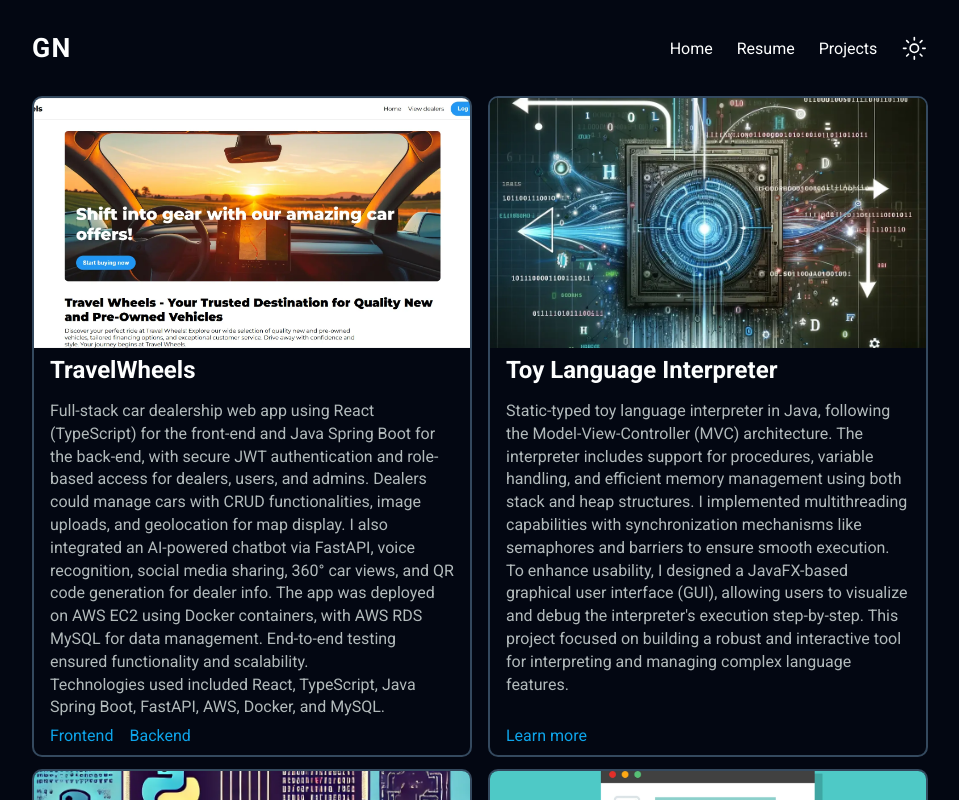
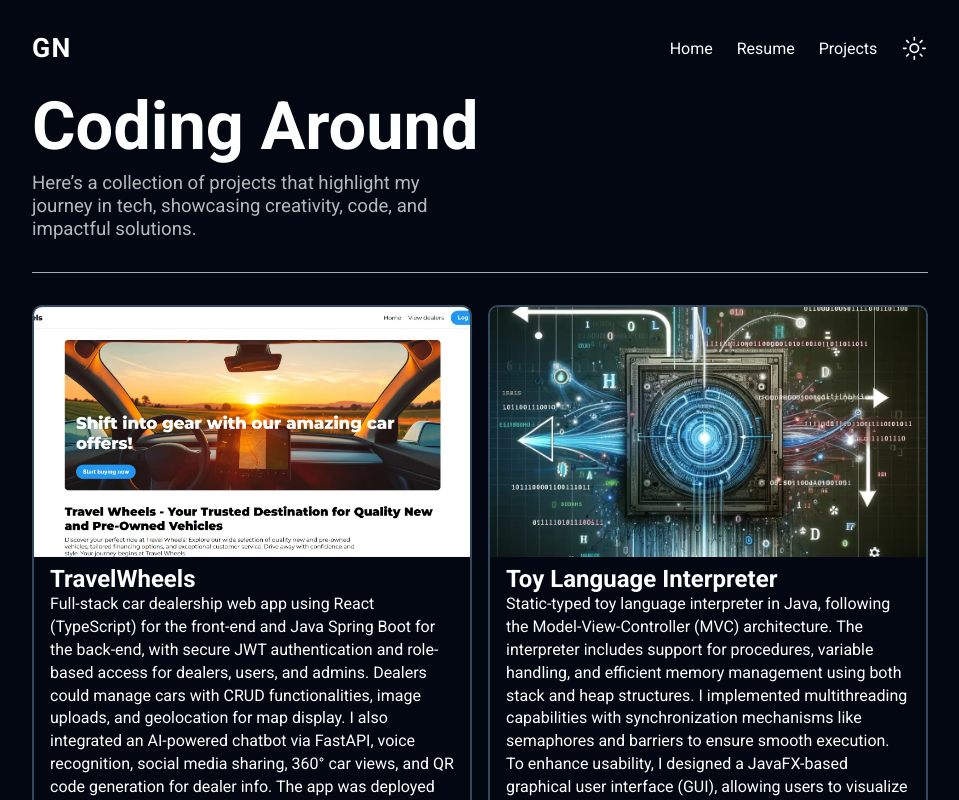
Before and after one commit to Grecu-Narcis/Portfolio, a React (Vite) app: page /projects in a window 1280 px wide. Shown: the top 800 px of the page, without its empty margins (160-1119 px from the left). Built offline with nearby package versions, Linux system fonts and the light colour scheme.

Commit message:
changed project page and overlap css tags

```diff
--- a/src/components/Project/Project.css
+++ b/src/components/Project/Project.css
@@ -34,7 +34,7 @@
 .project-description {
     line-height: 1.2lh;
     white-space: pre-wrap;
-    margin-bottom: 1rem;
+    margin-bottom: 3rem;
 }
 
 .links {
--- a/src/components/Resume Sections/Personal Projects Section/Personal Project/PersonalProject.css
+++ b/src/components/Resume Sections/Personal Projects Section/Personal Project/PersonalProject.css
@@ -1,37 +1,33 @@
-.project:not(:last-child) {
+.personal-project:not(:last-child) {
     margin-bottom: 1rem;
 }
 
-.project-details {
+.personal-project-details {
     color: var(--secondary-text-color);
 }
 
-.project-details strong {
+.personal-project-details strong {
     color: var(--primary-text-color);
 }
 
-.project-name {
+.personal-project-name {
     margin-bottom: 0.2rem;
     font-size: 15pt;
 }
 
-.project-description {
+.personal-project-description {
     margin-top: 1rem;
 }
 
-.project-description ul {
+.personal-project-description ul {
     padding-left: var(--list-padding);
     color: var(--secondary-text-color);
 }
 
-.project-description strong {
+.personal-project-description strong {
     color: var(--primary-text-color);
 }
 
-.project-description li {
-    line-height: 1.2lh;
-}
-
-.project-description li:not(:last-child) {
+.personal-project-description li:not(:last-child) {
     margin-bottom: 0.5rem;
 }
--- a/src/components/Resume Sections/Personal Projects Section/Personal Project/PersonalProject.tsx
+++ b/src/components/Resume Sections/Personal Projects Section/Personal Project/PersonalProject.tsx
@@ -9,16 +9,16 @@ type PersonalProjectProps = {
 
 export default function PersonalProject({ projectName, duration, children }: PersonalProjectProps) {
     return (
-        <div className='project'>
-            <div className='project-details'>
-                <div className='project-name'>
+        <div className='personal-project'>
+            <div className='personal-project-details'>
+                <div className='personal-project-name'>
                     <strong>{projectName}</strong>
                 </div>
 
                 <div className='duration'>{duration}</div>
             </div>
 
-            <div className='project-description'>{children}</div>
+            <div className='personal-project-description'>{children}</div>
         </div>
     );
 }
--- a/src/components/Resume Sections/Work Experience Section/Work Experience Item/WorkExperienceItem.css
+++ b/src/components/Resume Sections/Work Experience Section/Work Experience Item/WorkExperienceItem.css
@@ -26,7 +26,6 @@
 .job-description ul {
     padding-left: var(--list-padding);
     color: var(--secondary-text-color);
-    line-height: 1.2lh;
 }
 
 .job-description li:not(:last-child) {
--- a/src/components/Resume Sections/Work Experience Section/WorkExperienceSection.tsx
+++ b/src/components/Resume Sections/Work Experience Section/WorkExperienceSection.tsx
@@ -4,6 +4,31 @@ import './WorkExperienceSection.css';
 export default function WorkExperienceSection() {
     return (
         <div id='workplaces'>
+            <WorkExperienceItem
+                jobTitle='Software Engineer Intern'
+                company='Microsoft'
+                workPeriod='07/2024 - 10/2024'
+                location='Iași, Romania'
+            >
+                <ul>
+                    <li>
+                        <strong>Contributed</strong>, in an <strong>Agile</strong> team, to the development of an{' '}
+                        <strong>Android-based OS (AOSP)</strong> for <strong>dual-screen devices</strong> for conference rooms using{' '}
+                        <strong>Kotlin, Java and XML</strong>, focusing on multi-screen interactions and system efficiency.
+                    </li>
+                    <li>
+                        <strong>Replaced</strong> outdated widgets with custom UI components and added <strong>search functionality</strong>{' '}
+                        for languages in the setup wizard improving <strong>performance by 10%</strong> and enhancing{' '}
+                        <strong>user experience</strong> across dual screens.
+                    </li>
+                    <li>
+                        <strong>Used Hilt</strong> for <strong>dependency injection</strong> and wrote comprehensive <strong>unit</strong>{' '}
+                        and <strong>end-to-end tests</strong> using <strong>Espresso</strong> and <strong>Mockito</strong> achieving{' '}
+                        <strong>over 98% test coverage</strong> to ensure robust functionality across the dual screens.
+                    </li>
+                </ul>
+            </WorkExperienceItem>
+
             <WorkExperienceItem
                 jobTitle='Security Researcher Intern'
                 company='Bitdefender'
--- a/src/index.css
+++ b/src/index.css
@@ -10,6 +10,9 @@
   --border-color: #34495e;
 
   --list-padding: 2rem;
+
+  --header-title-font-size: 50pt;
+  --header-description-font-size: 14pt;
 }
 
 [data-theme="light"], [data-theme="light"] * {
@@ -32,6 +35,17 @@ body {
   height: 100%;
 }
 
+li {
+  line-height: 1.2lh;
+}
+
 .demo {
   color: var(--secondary-text-color);
 }
+
+@media screen and (max-width: 480px) {
+  :root {
+    --header-title-font-size: 30pt;
+    --header-description-font-size: 12pt;
+  }
+}
--- a/src/pages/Projects Page/ProjectsPage.css
+++ b/src/pages/Projects Page/ProjectsPage.css
@@ -1,3 +1,31 @@
+#border {
+    width: 100%;
+    height: 1px;
+    background-color: #a6acaf;
+
+    margin: 2rem 0;
+}
+
+#projects-header {
+    width: 50%;
+}
+
+#projects-header-title {
+    font-size: var(--header-title-font-size);
+    font-weight: bold;
+    line-height: 0.9;
+
+    color: var(--primary-text-color);
+}
+
+#projects-header-description {
+    margin-top: 1rem;
+    color: var(--secondary-text-color);
+
+    font-size: var(--header-description-font-size);
+    line-height: 1.2lh;
+}
+
 #projects-list {
     display: grid;
     grid-template-columns: 1fr 1fr;
@@ -10,4 +38,8 @@
     #projects-list {
         grid-template-columns: 1fr;
     }
+
+    #projects-header {
+        width: 100%;
+    }
 }
--- a/src/pages/Projects Page/ProjectsPage.tsx
+++ b/src/pages/Projects Page/ProjectsPage.tsx
@@ -7,6 +7,15 @@ import './ProjectsPage.css';
 export default function ProjectsPage() {
     return (
         <Layout>
+            <div id='projects-header'>
+                <div id='projects-header-title'>Coding Around</div>
+                <div id='projects-header-description'>
+                    Here’s a collection of projects that highlight my journey in tech, showcasing creativity, code, and impactful solutions.
+                </div>
+            </div>
+
+            <div id='border' />
+
             <div id='projects-list'>
                 {projects.map((project, index) => (
                     <Project {...project} key={index} />
--- a/src/pages/Resume Page/ResumePage.css
+++ b/src/pages/Resume Page/ResumePage.css
@@ -11,7 +11,7 @@
 }
 
 #resume-header-title {
-    font-size: 60pt;
+    font-size: var(--header-title-font-size);
     font-weight: bold;
     line-height: 0.9;
 
@@ -22,7 +22,7 @@
     margin-top: 1rem;
     color: var(--secondary-text-color);
 
-    font-size: 14pt;
+    font-size: var(--header-description-font-size);
     line-height: 1.2lh;
 }
 
@@ -72,12 +72,4 @@
     #resume-header {
         width: 100%;
     }
-
-    #resume-header-title {
-        font-size: 30pt;
-    }
-
-    #resume-header-description {
-        font-size: 12pt;
-    }
 }
```
